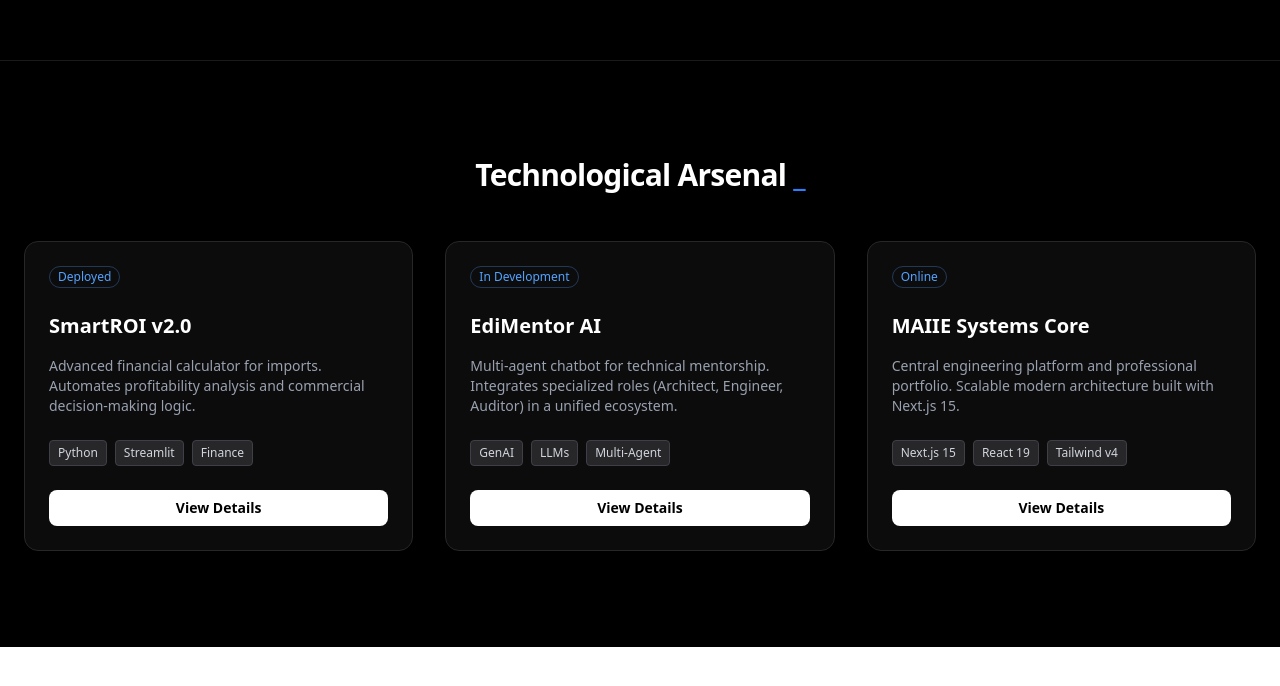
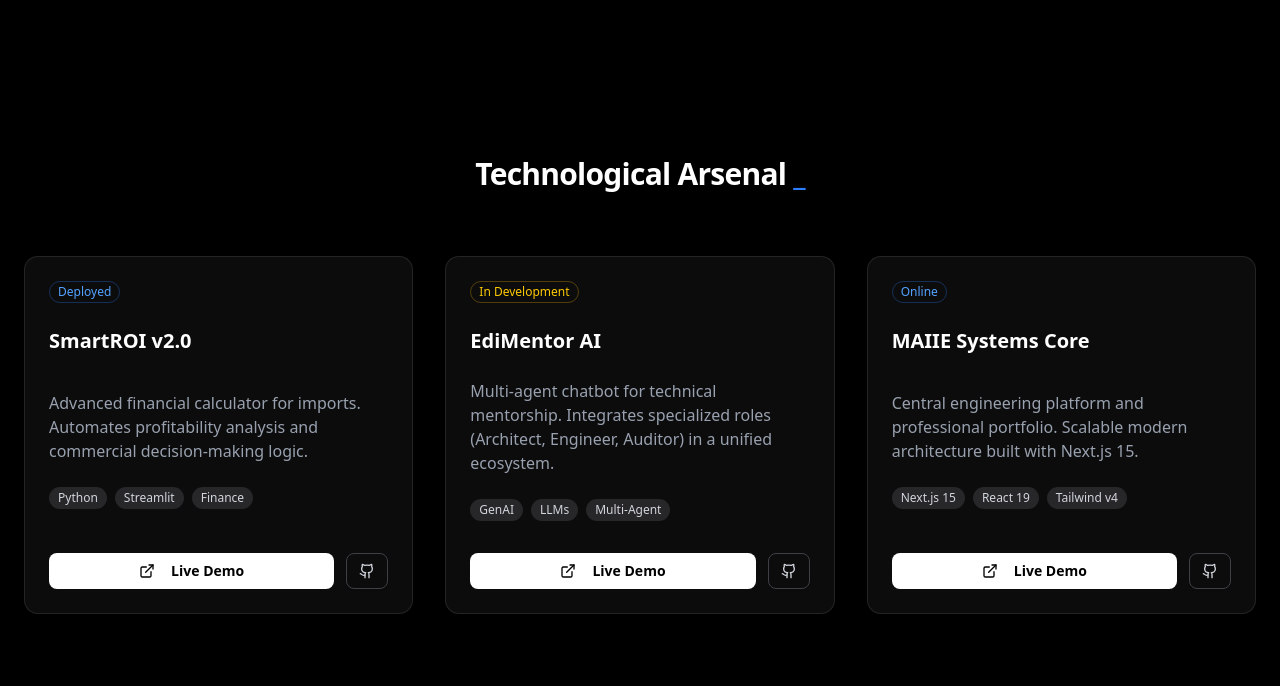
Before and after one commit to ingenieroedissonia-eng/maiie-systems, a Next.js app: page / in a window 1280 px wide. Shown: the part 740-1426 px from the top of the page. Before the commit the page ends 1387 px from the top, so only its background shows below. Built offline with nearby package versions, Linux system fonts and the light colour scheme.

Commit message:
Update: SmartROI Buttons Live Demo

```diff
--- a/components/Proyectos.tsx
+++ b/components/Proyectos.tsx
@@ -1,13 +1,8 @@
-import {
-  Card,
-  CardContent,
-  CardDescription,
-  CardFooter,
-  CardHeader,
-  CardTitle,
-} from "@/components/ui/card";
+import { Card, CardContent, CardFooter, CardHeader, CardTitle } from "@/components/ui/card";
 import { Badge } from "@/components/ui/badge";
 import { Button } from "@/components/ui/button";
+import Link from "next/link";
+import { Github, ExternalLink } from "lucide-react";
 
 export function Proyectos() {
   const projects = [
@@ -17,6 +12,9 @@ export function Proyectos() {
         "Advanced financial calculator for imports. Automates profitability analysis and commercial decision-making logic.",
       tags: ["Python", "Streamlit", "Finance"],
       status: "Deployed",
+      // TUS ENLACES REALES AQUÍ
+      demoUrl: "https://smartroi-project-zvdkq2ndmah7mpd9nbgqol.streamlit.app/",
+      repoUrl: "https://github.com/ingenieroedissonia-eng/SmartROI-Project",
     },
     {
       title: "EdiMentor AI",
@@ -24,6 +22,8 @@ export function Proyectos() {
         "Multi-agent chatbot for technical mentorship. Integrates specialized roles (Architect, Engineer, Auditor) in a unified ecosystem.",
       tags: ["GenAI", "LLMs", "Multi-Agent"],
       status: "In Development",
+      demoUrl: "#",
+      repoUrl: "https://github.com/ingenieroedissonia-eng",
     },
     {
       title: "MAIIE Systems Core",
@@ -31,20 +31,15 @@ export function Proyectos() {
         "Central engineering platform and professional portfolio. Scalable modern architecture built with Next.js 15.",
       tags: ["Next.js 15", "React 19", "Tailwind v4"],
       status: "Online",
+      demoUrl: "#",
+      repoUrl: "#",
     },
   ];
 
   return (
-    <section
-      id="projects"
-      className="w-full bg-black py-24 border-t border-white/10"
-      aria-labelledby="proyectos-title"
-    >
+    <section id="proyectos" className="w-full bg-black py-24 text-white">
       <div className="mx-auto max-w-7xl px-6">
-        <h2
-          id="proyectos-title"
-          className="mb-12 text-center text-3xl font-bold tracking-tight text-white"
-        >
+        <h2 className="mb-16 text-center text-3xl font-bold tracking-tight">
           Technological Arsenal <span className="text-blue-500">_</span>
         </h2>
 
@@ -52,51 +47,62 @@ export function Proyectos() {
           {projects.map((project) => (
             <Card
               key={project.title}
-              className="group bg-zinc-900/50 border-zinc-800 text-white
-                         transition-all duration-300
-                         hover:border-blue-500/50
-                         hover:shadow-lg hover:shadow-blue-500/10"
+              className="group flex flex-col justify-between border-white/10 bg-zinc-900/50 transition-all hover:border-blue-500/50 hover:bg-zinc-900/80"
             >
               <CardHeader>
-                <div className="mb-4 flex justify-between items-start">
+                <div className="mb-4 flex justify-between">
                   <Badge
                     variant="outline"
-                    className="border-blue-400/30 text-blue-400"
+                    className={`w-fit border-blue-500/30 text-blue-400 ${
+                      project.status === "In Development"
+                        ? "border-yellow-500/30 text-yellow-400"
+                        : ""
+                    }`}
                   >
                     {project.status}
                   </Badge>
                 </div>
-
-                <CardTitle className="text-xl font-bold">
+                <CardTitle className="text-xl font-bold text-white">
                   {project.title}
                 </CardTitle>
-
-                <CardDescription className="mt-2 text-gray-400">
-                  {project.description}
-                </CardDescription>
               </CardHeader>
-
               <CardContent>
+                <p className="mb-6 text-gray-400">{project.description}</p>
                 <div className="flex flex-wrap gap-2">
                   {project.tags.map((tag) => (
-                    <span
+                    <Badge
                       key={tag}
-                      className="rounded border border-zinc-700 bg-zinc-800
-                                 px-2 py-1 text-xs text-gray-300"
+                      className="bg-zinc-800 text-gray-300 hover:bg-zinc-700"
                     >
                       {tag}
-                    </span>
+                    </Badge>
                   ))}
                 </div>
               </CardContent>
+              <CardFooter className="flex gap-3 pt-2">
 
-              <CardFooter>
+                {/* BOTÓN 1: LIVE DEMO (Prioridad Alta) */}
                 <Button
-                  className="w-full bg-white text-black font-bold
-                             hover:bg-gray-200 transition-colors cursor-pointer"
+                  asChild
+                  className="flex-1 bg-white text-black hover:bg-gray-200 transition-colors font-semibold"
                 >
-                  View Details
+                  <Link href={project.demoUrl} target="_blank">
+                    <ExternalLink className="mr-2 h-4 w-4" />
+                    Live Demo
+                  </Link>
                 </Button>
+
+                {/* BOTÓN 2: CÓDIGO (Secundario) */}
+                <Button
+                  asChild
+                  variant="outline"
+                  className="bg-transparent border-zinc-700 text-gray-300 hover:bg-zinc-800 hover:text-white"
+                >
+                  <Link href={project.repoUrl} target="_blank">
+                    <Github className="h-4 w-4" />
+                  </Link>
+                </Button>
+
               </CardFooter>
             </Card>
           ))}
```
